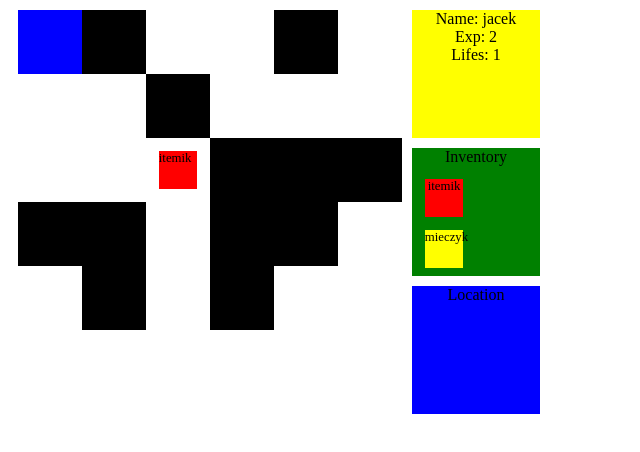
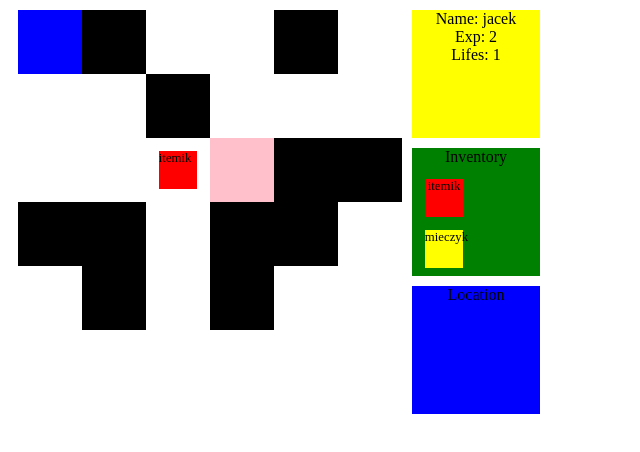
Before and after one commit to Ajris/IO_frontend, a React (Create React App) app: page / in a window 1280 px wide. Shown: the top 452 px of the page, without its empty margins (0-640 px from the left). Built offline with nearby package versions, Linux system fonts and the light colour scheme.

Commit message:
VE-12 opponents model and view

```diff
--- a/src/components/character/Character.tsx
+++ b/src/components/character/Character.tsx
@@ -1,5 +1,4 @@
 import React from 'react';
-import {ItemProps} from "../inventory/Item";
 import {InventoryProps} from "../inventory/Inventory";
 
 export interface CharacterProps {
--- a/src/components/map/Map.tsx
+++ b/src/components/map/Map.tsx
@@ -1,43 +1,60 @@
 import React from "react";
-import { connect } from "react-redux";
+import {connect} from "react-redux";
 import MapRow from "./MapRow";
-import { Tile } from "../../model/tile";
-import RootState, { PlayerPosition } from "../../store/rootState";
+import {Tile} from "../../model/tile";
+import RootState, {Position} from "../../store/rootState";
+import {Opponents} from "../opponent/Opponent";
 
 interface MapProps {
     gameMap: Tile[][],
-  playerPosition: PlayerPosition,
+    playerPosition: Position,
+    opponents: Opponents
 }
 
-const placePlayer = (gameMap: Tile[][], playerPosition: PlayerPosition) => {
-  var clonedMap = gameMap.map(function(arr) {
+const placePlayer = (gameMap: Tile[][], playerPosition: Position) => {
+    var clonedMap = gameMap.map(function (arr) {
         return arr.slice();
     });
     clonedMap[playerPosition[0]][playerPosition[1]] = Tile.Player;
     return clonedMap;
 };
 
-const placeItem = (gameMap: Tile[][], playerPosition: PlayerPosition) => {
-  var clonedMap = gameMap.map(function(arr) {
+const placeItem = (gameMap: Tile[][], playerPosition: Position) => {
+    var clonedMap = gameMap.map(function (arr) {
         return arr.slice();
     });
     clonedMap[playerPosition[0]][playerPosition[1]] = Tile.Item;
     return clonedMap;
 };
 
-const Map = ({ gameMap, playerPosition }: MapProps) => {
+const placeOpponents = (gameMap: Tile[][], opponents: Opponents) => {
+    var clonedMap = gameMap.map(function (arr) {
+        return arr.slice();
+    });
+
+    opponents.opponents.forEach(opponent =>
+        clonedMap[opponent.position[0]][opponent.position[1]] = Tile.Opponent
+    )
+
+    return clonedMap;
+};
+
+
+const Map = ({gameMap, playerPosition, opponents}: MapProps) => {
     let mapWithPlayer = placePlayer(gameMap, playerPosition);
-  let mapWithItem = placeItem(mapWithPlayer, [2,2])
+    let mapWithItem = placeItem(mapWithPlayer, [2, 2])
+    let mapWithOpponent = placeOpponents(mapWithItem, opponents)
     return (
         <div className="map">
-    {mapWithItem.map(row => <MapRow tiles={row} />)}
+            {mapWithOpponent.map(row => <MapRow tiles={row}/>)}
         </div>
     )
 };
 
-const mapStateToProps = ({ gameMap, playerPosition }: RootState) => ({
+const mapStateToProps = ({gameMap, playerPosition, opponents}: RootState) => ({
     gameMap: gameMap,
     playerPosition: playerPosition,
+    opponents: opponents
 });
 
 export default connect(mapStateToProps)(Map);
--- a/src/components/map/MapRow.tsx
+++ b/src/components/map/MapRow.tsx
@@ -18,6 +18,8 @@ const getTileColor = (tile: Tile): string => {
       return "blue";
     case Tile.Item:
       return "white"
+    case Tile.Opponent:
+      return "pink"
   }
 };
 
--- /dev/null
+++ b/src/components/opponent/Opponent.tsx
@@ -0,0 +1,10 @@
+import {Position} from "../../store/rootState";
+
+export interface Opponents {
+    opponents: OpponentProps[];
+}
+
+export interface OpponentProps {
+    position: Position
+    fightFactor: number;
+}
--- a/src/model/tile.ts
+++ b/src/model/tile.ts
@@ -2,5 +2,6 @@ export enum Tile {
   Wall,
   Floor,
   Player,
-  Item
+  Item,
+  Opponent
 };
--- a/src/store/reducers.ts
+++ b/src/store/reducers.ts
@@ -1,5 +1,5 @@
 import { createReducer, PayloadAction } from "@reduxjs/toolkit";
-import RootState, { GameState, PlayerPosition } from "./rootState";
+import RootState, { GameState, Position } from "./rootState";
 import { setGameState, movePlayer } from "./actions";
 import { Direction } from "../model/direction";
 import { Tile } from "../model/tile";
@@ -9,11 +9,12 @@ const getRandomTile = () => (Math.random() > 0.5 ? Tile.Wall : Tile.Floor);
 export const initialState: RootState = {
   gameState: GameState.IN_PROGRESS,
   gameMap: Array.from(Array(5), _ => Array.from(Array(6), _ => getRandomTile())),
-  playerPosition: [0, 0]
+  playerPosition: [0, 0],
+  opponents: {opponents: [{position: [2, 3], fightFactor: 10}]}
 };
 
-const positionAfterMovement = (position: PlayerPosition,
-  direction: Direction): PlayerPosition => {
+const positionAfterMovement = (position: Position,
+  direction: Direction): Position => {
   switch(direction) {
     case Direction.LEFT:
         return [position[0], position[1] - 1];
--- a/src/store/rootState.ts
+++ b/src/store/rootState.ts
@@ -1,14 +1,16 @@
 import { Tile } from "../model/tile";
+import {Opponents} from "../components/opponent/Opponent";
 
 export enum GameState {
   IN_PROGRESS,
   FINISHED
 }
 
-export type PlayerPosition = [number, number];
+export type Position = [number, number];
 
 export default interface RootState {
   gameState: GameState
   gameMap: Tile[][]
-  playerPosition: PlayerPosition
+  playerPosition: Position
+  opponents: Opponents
 }
--- /dev/null
+++ b/src/utils/helpers.ts
@@ -0,0 +1,5 @@
+export function getRandomInt(min: number, max: number) {
+    min = Math.ceil(min);
+    max = Math.floor(max);
+    return Math.floor(Math.random() * (max - min)) + min;
+}
```
Lines whose indentation alone changed are shown as unchanged.
